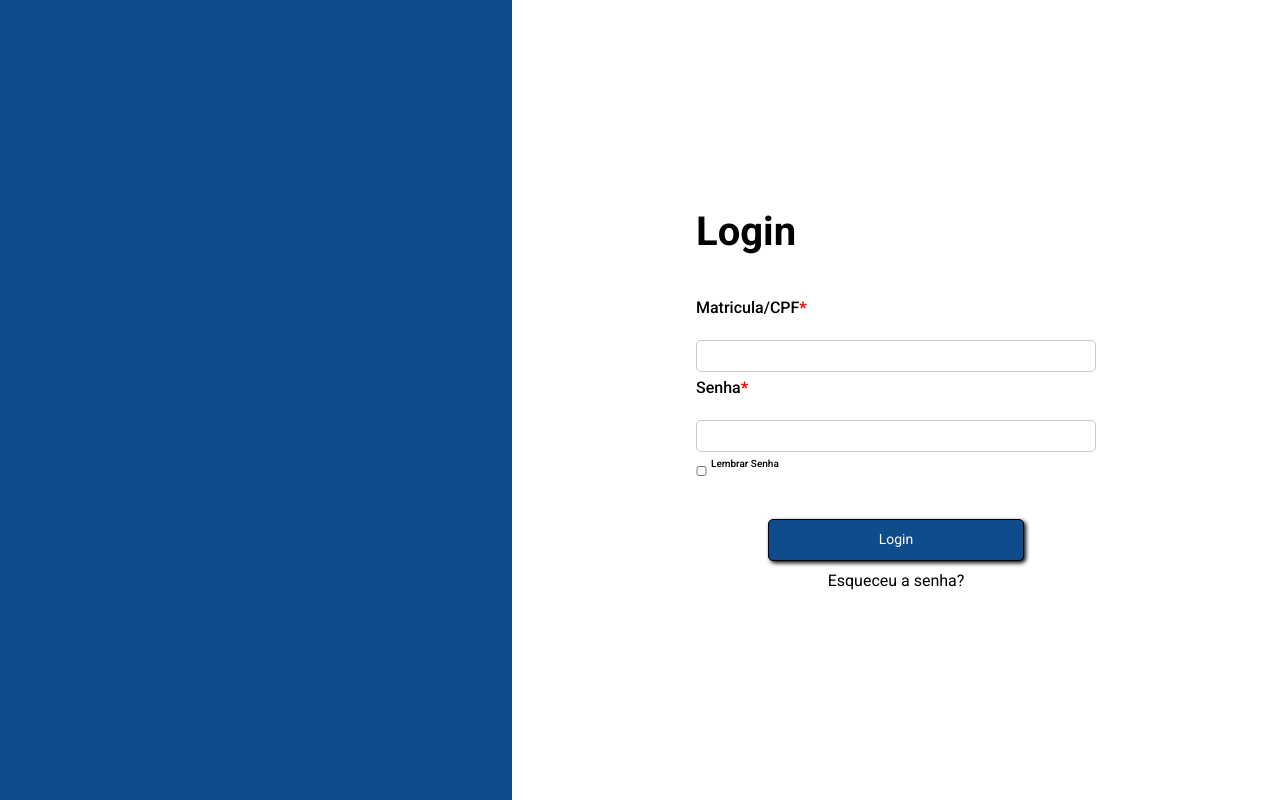
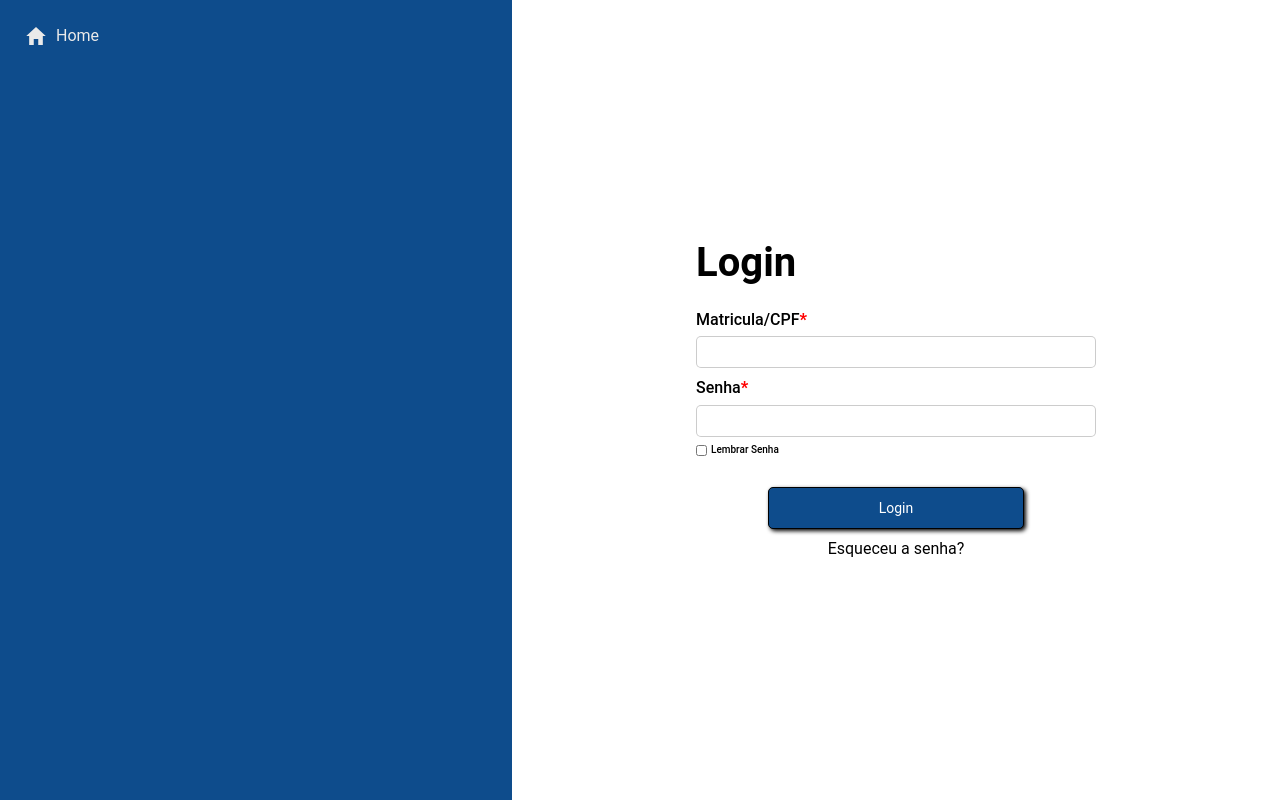
Before and after one commit to Alisonjs0/SchoolSync, a Next.js app: page /pages/login in a window 1280 px wide. Built offline with nearby package versions, Linux system fonts and the light colour scheme.

Commit message:
adicionei a funcao de voltar a home

```diff
--- a/app/pages/login/login-page.css
+++ b/app/pages/login/login-page.css
@@ -1,5 +1,3 @@
-@import url('https://fonts.googleapis.com/css2?family=Roboto:ital,wght@0,100;0,300;0,400;0,500;0,700;0,900;1,100;1,300;1,400;1,500;1,700;1,900&display=swap');
-
 .Login {
     display: flex;
     box-sizing: border-box;
@@ -13,43 +11,56 @@
     background: #0E4C8C;
 }
 
-.content {
+.BlueBox .home .icon {
+    font-size: 24px;
+}
+
+.BlueBox .home a {
+    display: flex;
+    color: #eaeaea;
+    margin: 1.5rem;
+    gap: 8px;
+}
+
+.conteudo {
     margin: auto;
 }
 
-.content h1 {
-    font-family: "Roboto", system-ui;
+.conteudo h1 {
     font-weight: 700;
     font-style: normal;
-    padding-bottom: 2rem;
+    padding-bottom: .8rem;
 }
 
-.content .data p {
-    font-family: "Roboto", system-ui;
+.conteudo .data {
+    display: flex;
+    flex-direction: column;
+}
+
+.conteudo .data p {
     font-weight: 500;
     font-style: normal;
-    padding-bottom: .25rem;
+    margin-bottom: .3rem;
 }
 
-.content .data p span {
+.conteudo .data p span {
     color: red;
     font-weight: 900;
 }
 
-.content .data input {
+.conteudo .data input {
     width: 25rem;
     height: 2rem;
     border: 1px solid rgba(0, 0, 0, 0.199);
     border-radius: 5px;
-    margin-bottom: 4px;
+    margin-bottom: 8px;
     padding-left: 10px;
 }
 
-.content .rememberPassword {
+.conteudo .rememberPassword {
     display: flex;
-    flex-direction: row;
-    text-align: center;
-    align-items: center;
+    height: 10px;
+    line-height: 10px;
 }
 
 input[type=number]::-webkit-inner-spin-button,
@@ -58,12 +69,12 @@ input[type=number]::-webkit-inner-spin-button,
         margin: 0;
     }
 
-.content .rememberPassword input {
+.conteudo .rememberPassword input {
     width: .687rem;
     height: .687rem;
 }
 
-.content .rememberPassword p {
+.conteudo .rememberPassword p {
     font-family: "Roboto", system-ui;
     font-weight: 500;
     font-size: 10px;
--- a/app/pages/login/page.jsx
+++ b/app/pages/login/page.jsx
@@ -1,56 +1,72 @@
 "use client";
 
-import { useRouter } from 'next/navigation';
-import { useState } from 'react';
-import "./login-page.css"
+import { useRouter } from "next/navigation";
+import { useState } from "react";
+import { IoMdHome } from "react-icons/io";
+import "./login-page.css";
 
 const LoginPage = () => {
-
-    const router = useRouter()
-    const [usuario, setUsuario] = useState('');
-    const [senha, setSenha] = useState('');
+  const router = useRouter();
+  const [usuario, setUsuario] = useState("");
+  const [senha, setSenha] = useState("");
   const [lembrarSenha, setLembrarSenha] = useState(false);
-    console.log(usuario)
-
+  console.log(usuario);
 
   function Login() {
     if (usuario === "01704127" && senha === "89627123") {
-            router.push('/pages/dashboard')
+      router.push("/pages/dashboard");
     } else {
-            alert('Senha incorreta')
+      alert("Senha incorreta");
     }
-
   }
   return (
     <div className="Login">
-            <div className="BlueBox"></div>
-            <div className="content">
+      <div className="BlueBox">
+        <div className="home">
+          <a href="../">
+            <IoMdHome className="icon"/><p>Home</p>
+          </a>
+        </div>
+      </div>
+      <div className="conteudo">
         <h1>Login</h1>
         <div className="data">
-                <p>Matricula/CPF<span>*</span></p>
+          <label htmlFor="">
+            <p>
+              Matricula/CPF<span>*</span>
+            </p>
             <input
               id="Usuario"
               type="number"
               value={usuario}
-                    onChange={(e) => setUsuario(e.target.value)}/>
-                <p>Senha<span>*</span></p>
+              onChange={(e) => setUsuario(e.target.value)}
+            />
+          </label>
+          <label htmlFor="">
+            <p>
+              Senha<span>*</span>
+            </p>
             <input
               id="Senha"
               type="password"
               value={senha}
-                    onChange={(e) => setSenha(e.target.value)}/>
+              onChange={(e) => setSenha(e.target.value)}
+            />
+          </label>
         </div>
         <div className="rememberPassword">
-                <input id="lembrarSenha" type="checkbox"/>
+          <input id="lembrarSenha" type="checkbox" />
           <p>Lembrar Senha</p>
         </div>
         <div className="loginButton">
-                <button onClick={Login} id="loginButton">Login</button>
+          <button onClick={Login} id="loginButton">
+            Login
+          </button>
           <a href="">Esqueceu a senha?</a>
         </div>
       </div>
     </div>
-    )
-}
+  );
+};
 
-export default LoginPage
+export default LoginPage;
```
Lines whose indentation alone changed are shown as unchanged.
